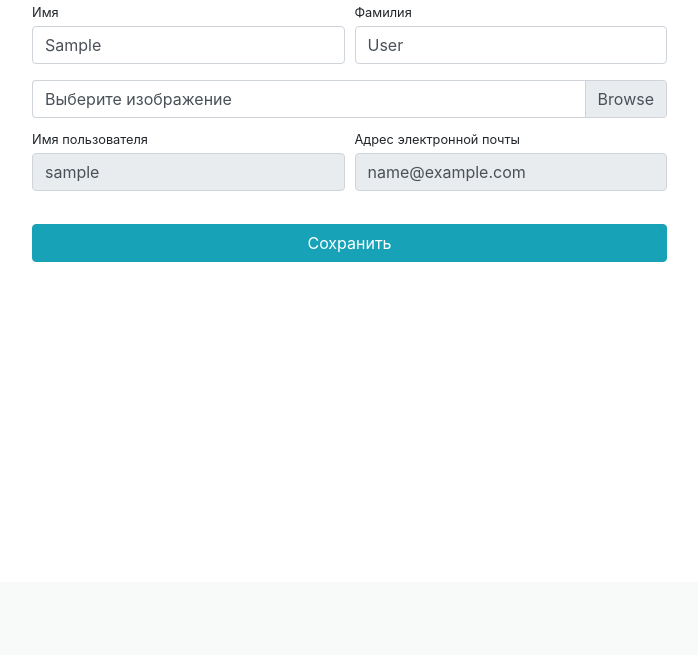
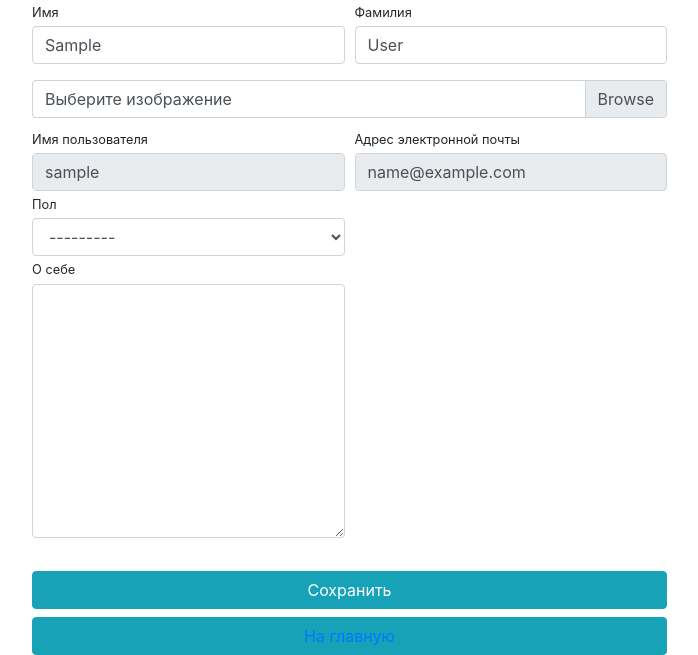
Before and after one commit to subloger/geekshop-server, a Django app: page /users/profile/ in a window 1280 px wide. Shown: the part 218-873 px from the top of the page, without its empty margins (53-751 px from the left). Before the commit the page ends 480 px from the top, so only its background shows below. Run offline with Django 3.2, Linux system fonts and the light colour scheme; the visitor is signed in with stand-in values (Sample User, id 1); data that the repository does not hold is empty; parts of the project's set-up code (start-up, migrations or seed data) failed here and were passed over; some libraries are stand-ins or nearby versions.

Commit message:
added fields in profile

```diff
--- a/users/forms.py
+++ b/users/forms.py
@@ -1,5 +1,6 @@
 from django import forms
 from django.contrib.auth.forms import AuthenticationForm, UserCreationForm, UserChangeForm
+from users.models import ShopUser
 import random, hashlib
 
 from users.models import User
@@ -53,3 +54,14 @@ class UserProfileForm(UserChangeForm):
     class Meta:
         model = User
         fields = ('first_name', 'last_name', 'image', 'username', 'email')
+
+
+class ShopUserEdit(forms.ModelForm):
+    class Meta:
+        model = ShopUser
+        fields = ('about_me', 'gender')
+
+    def __init__(self, *args, **kwargs):
+        super(ShopUserEdit, self).__init__(*args, **kwargs)
+        for field_name, field in self.fields.items():
+            field.widget.attrs['class'] = 'form-control'
--- a/users/models.py
+++ b/users/models.py
@@ -1,6 +1,8 @@
 from django.db import models
 from django.contrib.auth.models import AbstractUser
 from django.utils.timezone import now
+from django.db.models.signals import post_save
+from django.dispatch import receiver
 from datetime import timedelta
 
 # Create your models here.
@@ -8,7 +10,6 @@ from datetime import timedelta
 
 class User(AbstractUser):
     image = models.ImageField(upload_to='users_images', null=True, blank=True)
-
     activation_key = models.CharField(max_length=128, blank=True)
     activation_key_expires = models.DateTimeField(default=(now() +
                                                   timedelta(hours=48)))
@@ -25,3 +26,29 @@ class User(AbstractUser):
                 return True
         except Exception as err:
             print(err)
+
+
+class ShopUser(models.Model):
+    MALE = 'M'
+    FEMALE ='W'
+
+    GENDER_CHOICES = (
+        (MALE, 'М'),
+        (FEMALE, 'Ж'),
+    )
+
+    user = models.OneToOneField(User, unique=True, null=False, db_index=True,
+                                on_delete=models.CASCADE)
+    about_me = models.TextField(verbose_name='О себе', max_length=512,
+                                blank=True)
+    gender = models.CharField(verbose_name='Пол', max_length=1,
+                              choices=GENDER_CHOICES, blank=True)
+
+    @receiver(post_save, sender=User)
+    def create_user_profile(sender, instance, created, **kwargs):
+        if created:
+            ShopUser.objects.create(user=instance)
+
+    @receiver(post_save, sender=User)
+    def save_user_profile(sender, instance, **kwargs):
+        instance.shopuser.save()
--- a/users/templates/users/profile.html
+++ b/users/templates/users/profile.html
@@ -54,8 +54,25 @@
                     </div>
                 </div>
                 <div class="form-row">
+                    <div class="col-lg-6">
+                        <label class="small mb-1" for="{{ edit_form.gender.id_for_label }}">
+                            Пол
+                        </label>
+                        {{ edit_form.gender }}
+                        <label class="small mb-1" for="{{ edit_form.gender.id_for_label }}">
+                            О себе
+                        </label>
+                        {{ edit_form.about_me }}
+                    </div>
+                </div>
+                <div class="form-row">
                     <div class="col-lg-12" style="margin-top: 33px;">
                         <input class="btn btn-info btn-block" type="submit" value="Сохранить">
+                        <button class="btn btn-info btn-block">
+                            <a href="{% url 'index' %}" class="#start-purchase-link">
+                                На главную
+                            </a>
+                        </button>
                     </div>
                 </div>
             </form>
--- a/users/views.py
+++ b/users/views.py
@@ -4,8 +4,10 @@ from django.shortcuts import render, HttpResponseRedirect
 from django.contrib import auth
 from django.urls import reverse
 from django.contrib import messages
+from django.db import transaction
 
 from users.forms import UserLoginForm, UserRegistrationForm, UserProfileForm
+from users.forms import ShopUserEdit
 from baskets.models import Basket, User
 # Create your views here.
 
@@ -63,20 +65,23 @@ def verify(request, email, activate_key):
             return render(request, 'users/verification.html')
     except Exception as err:
         print(err)
-        #return HttpResponseRedirect(reverse('products:index'))
+        return HttpResponseRedirect(reverse('products:index'))
 
-
+@transaction.atomic
 def profile(request):
     if request.method == 'POST':
         form = UserProfileForm(instance=request.user, files=request.FILES, data=request.POST)
-        if form.is_valid():
+        edit_form = ShopUserEdit(instance=request.user.shopuser, data=request.POST)
+        if form.is_valid() and edit_form.is_valid():
             form.save()
             return HttpResponseRedirect(reverse('users:profile'))
     else:
         form = UserProfileForm(instance=request.user)
+        edit_form = ShopUserEdit(instance=request.user.shopuser)
     context = {
         'title': 'GeekShop - Профиль',
         'form': form,
+        'edit_form': edit_form,
         'baskets': Basket.objects.filter(user=request.user),
     }
     return render(request, 'users/profile.html', context)
@@ -85,3 +90,26 @@ def profile(request):
 def logout(request):
     auth.logout(request)
     return HttpResponseRedirect(reverse('index'))
+
+
+# @transaction.atomic
+# def edit(request):
+#     title = 'Peдактирование'
+#     if request.method == 'POST':
+#         edit_form = UserProfileForm(request.POST, request.FILES,
+#                                     instance=request.user)
+#         profile_form = ShopUserEdit(request.POST,
+#                                     instance=request.user.shopuser)
+#         if edit_form.is_valid() and profile_form.is_valid():
+#             edit_form.save()
+#             return HttpResponseRedirect(reverse('auth:profile'))
+#     else:
+#         edit_form = UserProfileForm(instance=request.user)
+#         profile_form = ShopUserEdit(instance=request.user.shopuser)
+#
+#     content = {
+#         'title': title,
+#         'edit_form': edit_form,
+#         'profile_form': profile_form
+#     }
+#     return render(request, 'users/profile.html', content)
```
Also changed, not shown: products/management/commands/update_db.py (added, +11 -0 lines).
